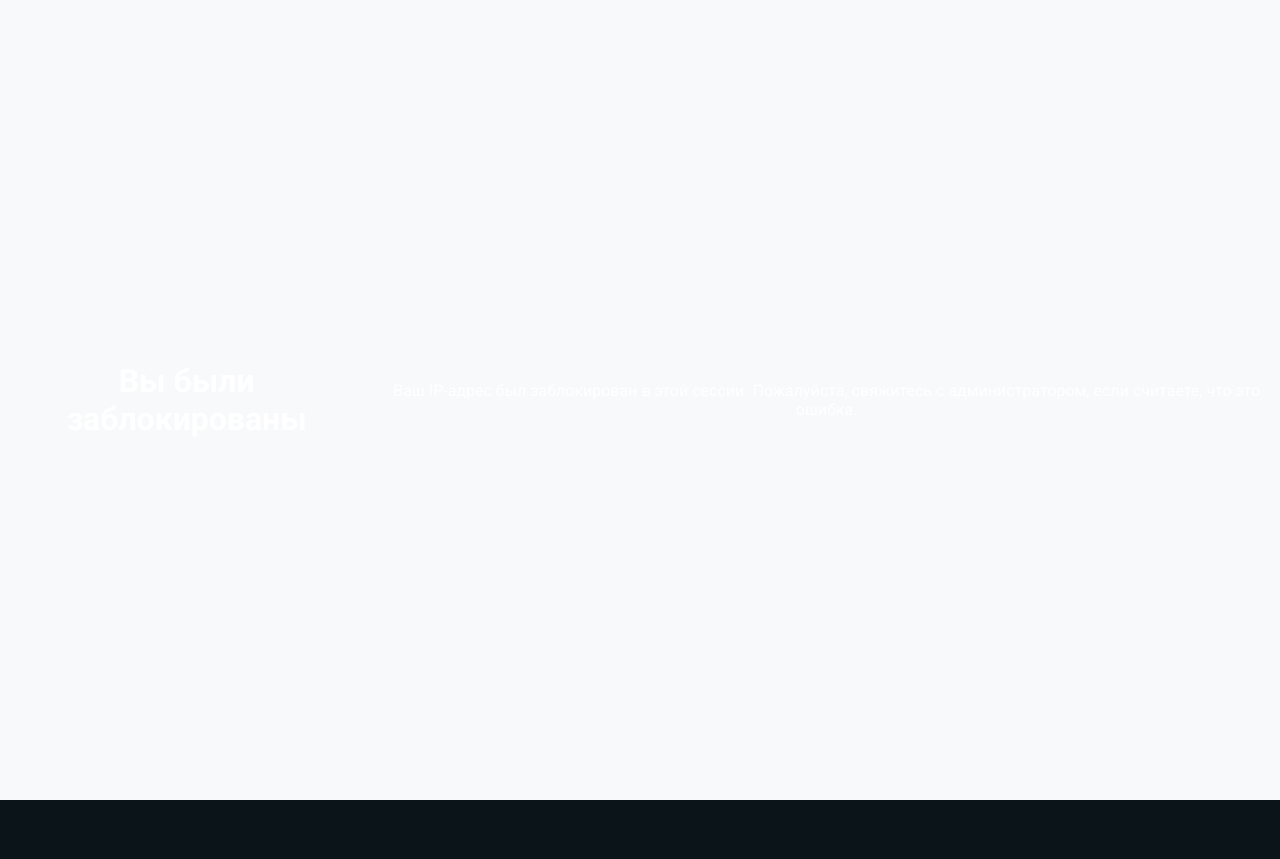
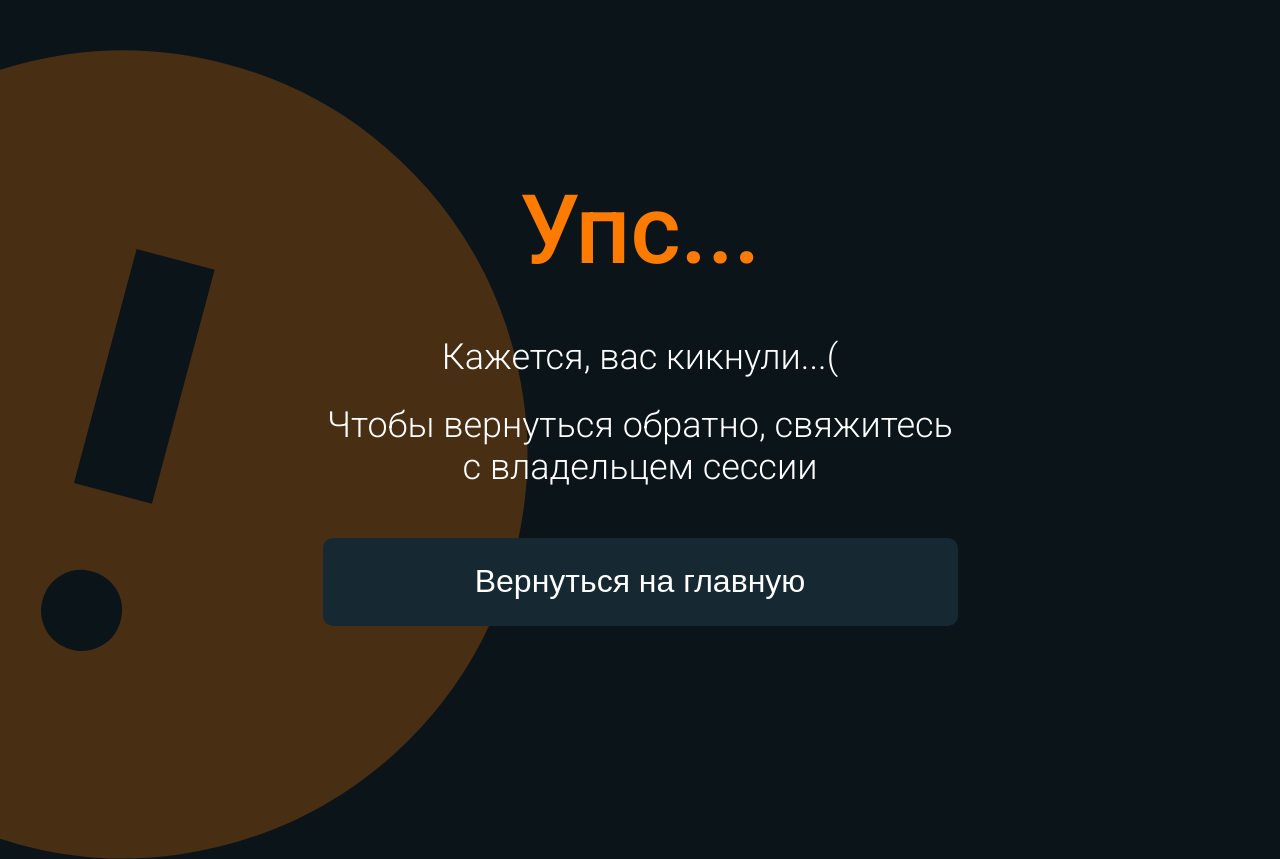
Before and after one commit to Kin1599/LiveCode-Platform, a SvelteKit app in the folder frontend/: page /blocked in a window 1280 px wide. Before the commit the page ends 800 px from the top, so only its background shows below. Built offline with nearby package versions, Linux system fonts and the light colour scheme.

Commit message:
upd blocked page

```diff
--- a/frontend/src/routes/blocked/+page.svelte
+++ b/frontend/src/routes/blocked/+page.svelte
@@ -2,18 +2,68 @@
 
 </script>
 
-<div class="container">
-  <h1>Вы были заблокированы</h1>
-  <p>Ваш IP-адрес был заблокирован в этой сессии. Пожалуйста, свяжитесь с администратором, если считаете, что это ошибка.</p>
+<div class="blocked">
+  <div class="blocked-content">
+    <h1 class="blocked-title">Упс...</h1>
+    <div class="blocked-description">
+      <p class="description">Кажется, вас кикнули...(</p>
+      <p class="description">Чтобы вернуться обратно, свяжитесь с владельцем сессии</p>
+    </div>
+    <button class="blocked-button" onclick={() => window.location.assign("/")}>Вернуться на главную</button>
+  </div>
+  <img class="blocked-image" src="./images/blocked.svg" alt="blocked">
 </div>
 
 <style>
-  .container {
+  .blocked {
     display: flex;
     justify-content: center;
     align-items: center;
+    flex-direction: column;
     height: 100vh;
     text-align: center;
-    background-color: #f8f9fa;
+    position: relative;
+  }
+
+  .blocked-image{
+    position: absolute;
+    left: 0;
+    top: 50px;
+    z-index: -1;
+  }
+
+  .blocked-content > *:not(:last-child){
+    margin-bottom: 50px;
+  }
+
+  .blocked-title{
+    font-size: 96px;
+    font-weight: 500;
+    line-height: 112.5px;
+    color: #FF7B00;
+  }
+
+  .blocked-description{
+    font-size: 36px;
+    font-weight: 300;
+    line-height: 42.19px;
+    width: 635px;
+  }
+
+  .blocked-description > *:not(:last-child){
+    margin-bottom: 25px;
+  }
+
+  .blocked-button{
+    background-color: #162832;
+    border-radius: 10px;
+    font-size: 32px;
+    line-height: 37.5px;
+    font-weight: 500;
+    color: #fff;
+    border: none;
+    width: 100%;
+    height: 88px;
+    cursor: pointer;
   }
 </style>
```
Also changed, not shown: frontend/static/images/blocked.svg (added).
